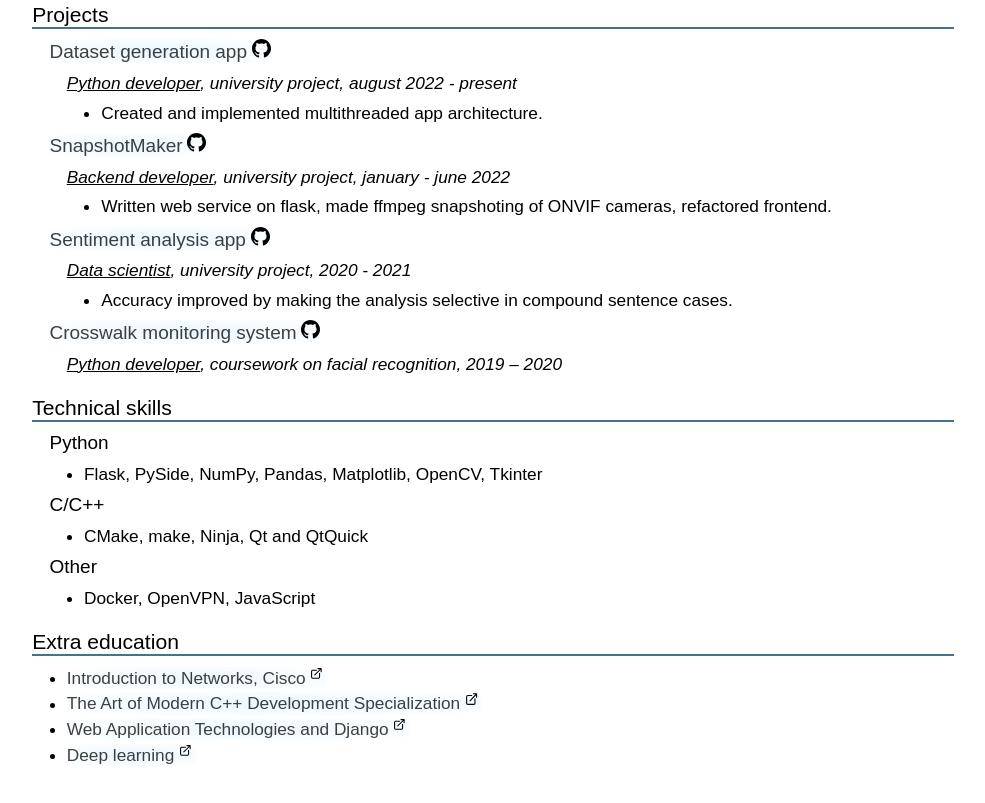
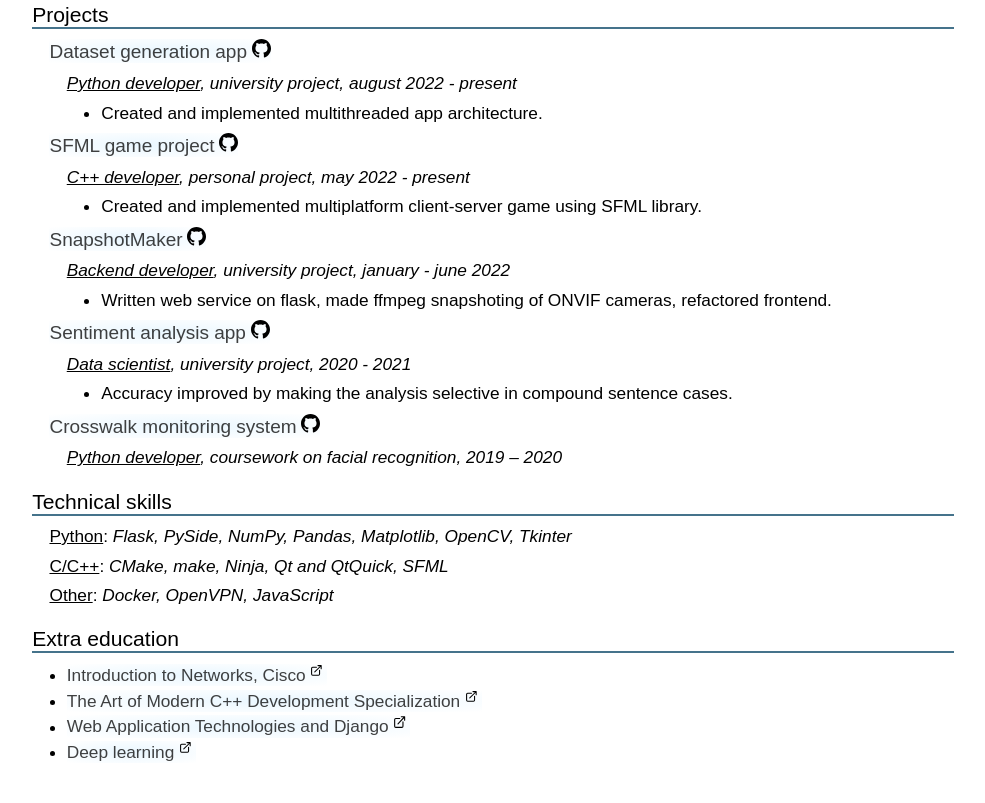
Before and after one commit to ISPlatonov/CV, a plain HTML site: page index.html in a window 1280 px wide. Shown: the part 835-1638 px from the top of the page, without its empty margins (147-1132 px from the left). Drawn offline with Linux system fonts and the light colour scheme.

Commit message:
updated resume

```diff
--- a/index.html
+++ b/index.html
@@ -300,7 +300,7 @@
         <content class="smaller">
             <h><a href="https://wiki.miem.hse.ru/ru/Projects/17" target="_blank">MIEM Telecenter</a></h>
             <content>
-                <p><i><u>QtQuick software developer</u>, university project, 2021 - present</i></p>
+                <p><i><u>QtQuick software developer</u>, university project, september 2021 - september 2022</i></p>
                 <content>
                     <ul class="round">
                         <li>Operatop module: moved software from GTK+ to Qt Quick to extend usage availability, integrated PTZ tracker.</li>
@@ -328,6 +328,16 @@
                 <content>
                     <ul class="round">
                         <li>Created and implemented multithreaded app architecture.</li>
+                    </ul>
+                </content>
+            </content>
+
+            <h><a href="https://github.com/ISPlatonov/SFML_project" target="_blank">SFML game project</a></h>
+            <content>
+                <p><i><u>C++ developer</u>, personal project, may 2022 - present</i></p>
+                <content>
+                    <ul class="round">
+                        <li>Created and implemented multiplatform client-server game using SFML library.</li>
                     </ul>
                 </content>
             </content>
@@ -360,24 +370,9 @@
 
         <hl>Technical skills</hl>
         <content class="smaller">
-            <h>Python</h>
-            <content>
-                <ul class="round">
-                    <li>Flask, PySide, NumPy, Pandas, Matplotlib, OpenCV, Tkinter</li>
-                </ul>
-            </content>
-            <h>C/C++</h>
-            <content>
-                <ul class="round">
-                    <li>CMake, make, Ninja, Qt and QtQuick</li>
-                </ul>
-            </content>
-            <h>Other</h>
-            <content>
-                <ul class="round">
-                    <li>Docker, OpenVPN, JavaScript</li>
-                </ul>
-            </content>
+            <p><u>Python</u>: <i>Flask, PySide, NumPy, Pandas, Matplotlib, OpenCV, Tkinter</i></p>
+            <p><u>C/C++</u>: <i>CMake, make, Ninja, Qt and QtQuick, SFML</i></p>
+            <p><u>Other</u>: <i>Docker, OpenVPN, JavaScript</i></p>
         </content>
 
         <hl>Extra education</hl>
```
